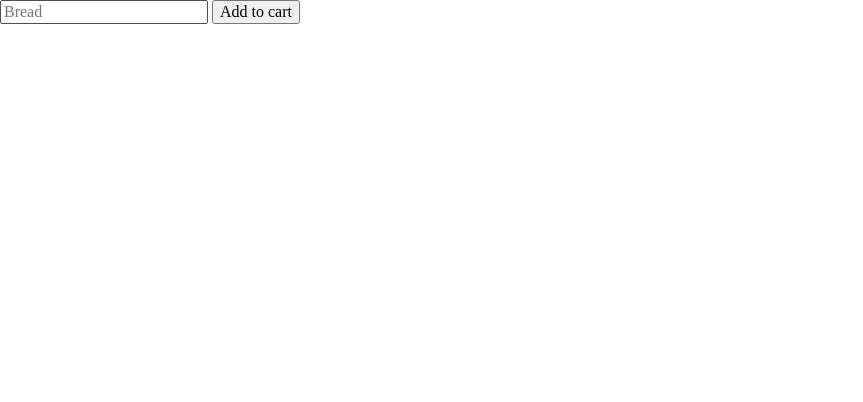
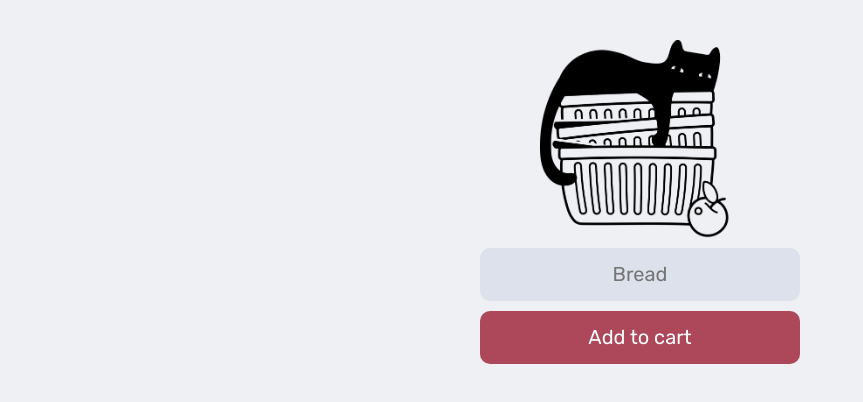
Before and after one commit to JesacaLin/kaato, a website built with Vite: page index.html in a window 1280 px wide. Shown: the whole page, without its empty margins (0-863 px from the left). Built offline with nearby package versions, Linux system fonts and the light colour scheme.

Commit message:
add css, add new icons

```diff
--- a/index.html
+++ b/index.html
@@ -7,13 +7,21 @@
       rel="stylesheet"
       href="https://cdnjs.cloudflare.com/ajax/libs/normalize/8.0.1/normalize.css"
     />
+    <link rel="preconnect" href="https://fonts.googleapis.com" />
+    <link rel="preconnect" href="https://fonts.gstatic.com" crossorigin />
+    <link
+      href="https://fonts.googleapis.com/css2?family=Rubik:wght@300;400;500;600;700&display=swap"
+      rel="stylesheet"
+    />
     <link rel="stylesheet" href="style.css" />
     <title>Kaato: Your Shopping Buddy</title>
   </head>
   <body>
-    <input type="text" id="input-field" placeholder="Bread" />
-    <button id="add-button">Add to cart</button>
-
+    <div class="container">
+      <img src="assets/blackcat.png" alt="cat logo" />
+      <input type="text" id="input-field" placeholder="Bread" />
+      <button id="add-button">Add to cart</button>
+    </div>
     <script src="index.js"></script>
   </body>
 </html>
--- a/index.js
+++ b/index.js
@@ -1,4 +1,11 @@
-/*
-Challenge:
-Make it so that when you click the 'Add to cart' button, whatever is written in the input field should be console logged.
-*/
+const appSettings = {
+  databaseURL: "https://kaato-c9ad1-default-rtdb.firebaseio.com/",
+};
+
+const addButtonEl = document.querySelector("#add-button");
+const inputFieldEl = document.querySelector("#input-field");
+
+addButtonEl.addEventListener("click", () => {
+  let inputValue = inputFieldEl.value;
+  console.log(inputValue);
+});
--- a/style.css
+++ b/style.css
@@ -1,4 +1,45 @@
-html, body {
-    margin: 0;
-    padding: 0;
+html,
+body {
+  margin: 0;
+  padding: 0;
+  font-family: "Rubik", sans-serif;
+  background-color: #eef0f4;
 }
+
+.container {
+  display: flex;
+  flex-direction: column;
+  max-width: 320px;
+  margin: 40px auto;
+  /* justify-content: center;
+  align-items: center;
+  box-sizing: border-box;
+  width: 100%;
+  height: 100%; */
+}
+
+img {
+  width: 200px;
+  margin: 0 auto;
+}
+
+input,
+button {
+  border: 0;
+  border-radius: 10px;
+  padding: 15px;
+  font-size: 20px;
+  text-align: center;
+  font-family: "Rubik", sans-serif;
+}
+
+input {
+  color: #432000;
+  background-color: #dce1eb;
+  margin: 10px 0;
+}
+
+button {
+  color: #fdfdfd;
+  background-color: #ac485a;
+}
```
Also changed, not shown: assets/blackcat.png (added), assets/cat-basket.png (added), 4 other files.
